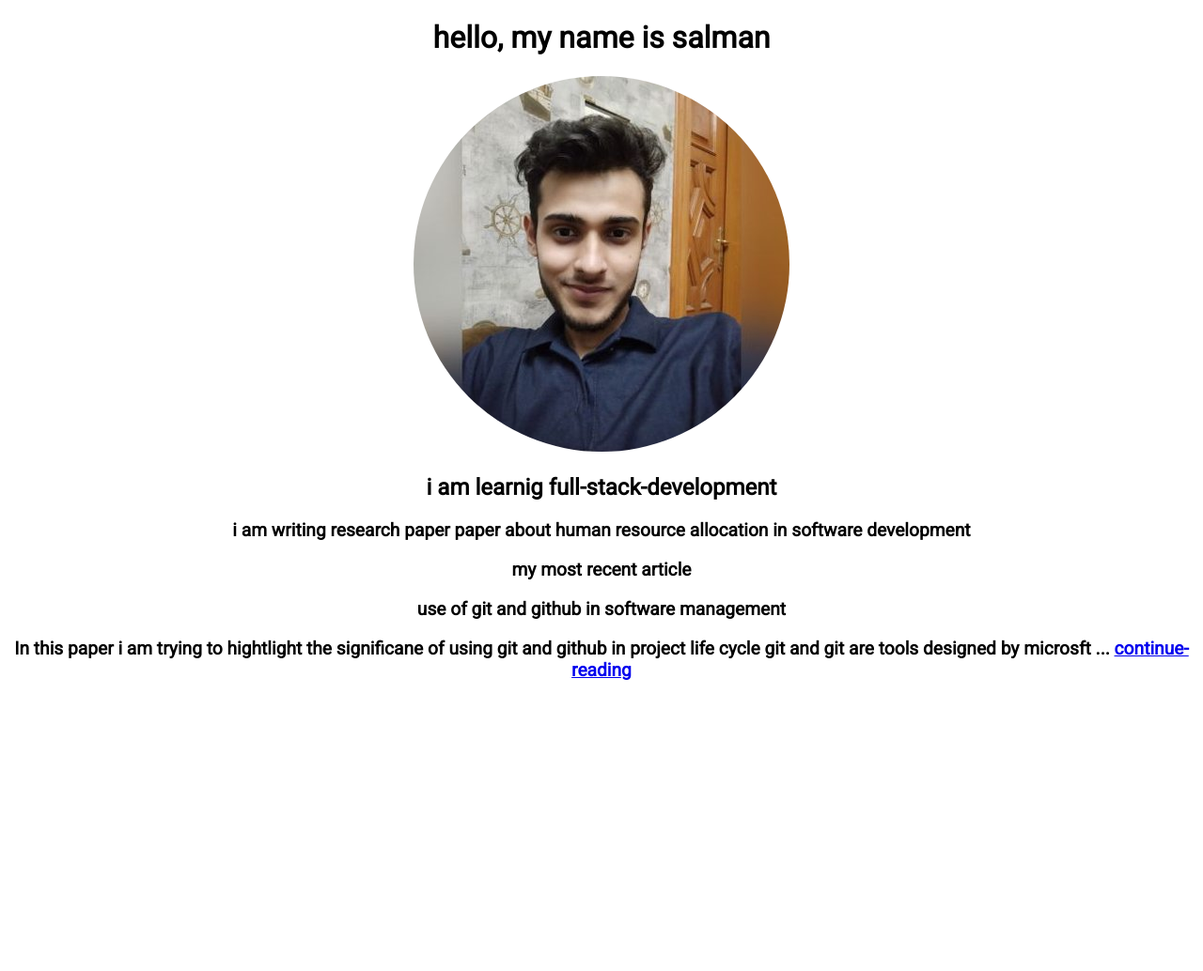
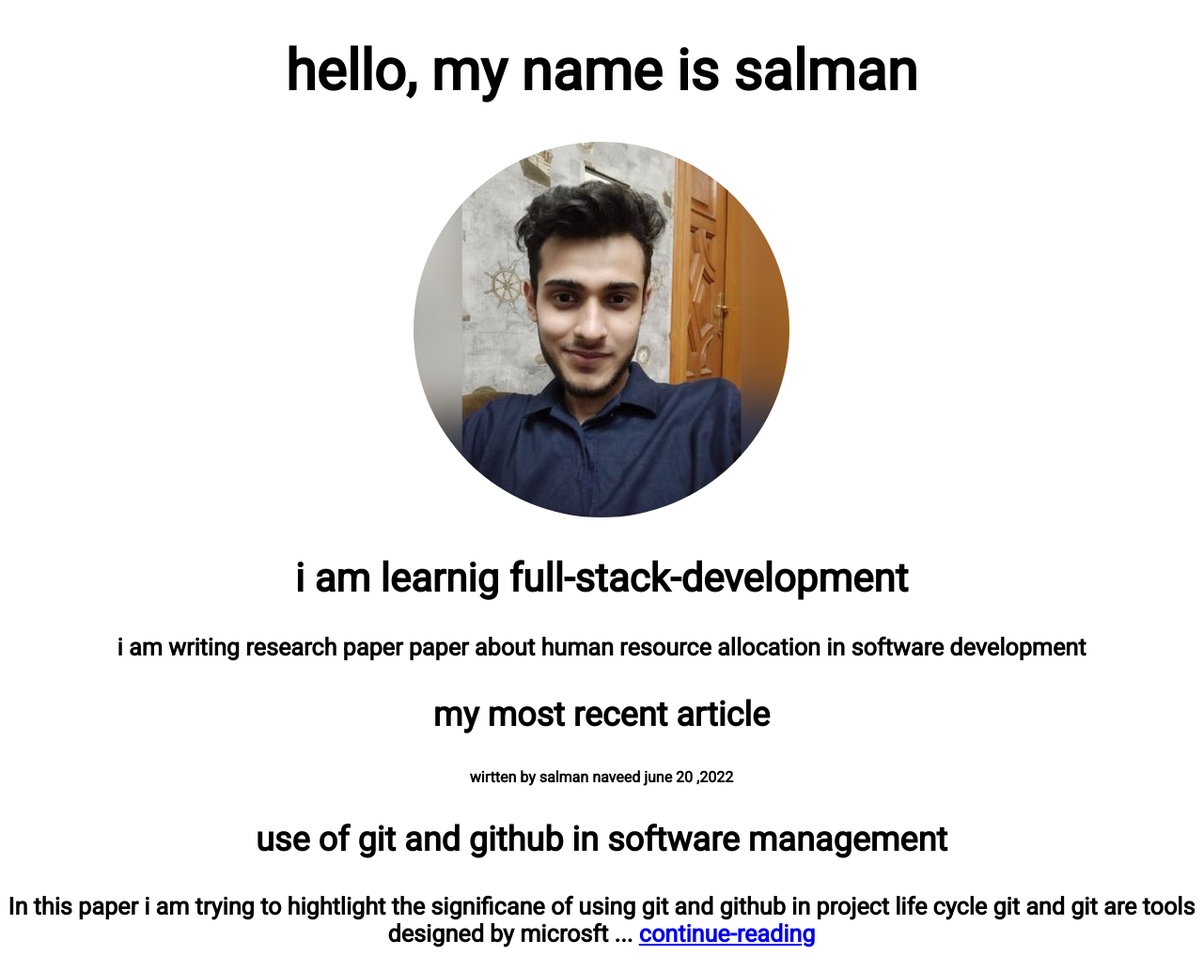
Before and after one commit to salman774/detail-profile, a plain HTML site: page index.html in a window 1280 px wide. Shown: the whole page at 94% size. Before the commit the page ends 800 px from the top, so only its background shows below. Drawn offline with Linux system fonts and the light colour scheme.

Commit message:
added new font-sizes

```diff
--- a/index.css
+++ b/index.css
@@ -1,14 +1,29 @@
 body {
     text-align: center;
     font-family: 'Roboto', sans-serif;
+    font-size: 21px;
+    font-weight: 300;
 }
 
 img {
     border-radius: 50%;
 }
 
+main h1 {
+    font-size: 60px;
+}
+
+main h2 {
+    font-size: 42px;
+
+}
+
 main h3 {
-    font-size: larger;
+    font-size: 36px;
+}
+
+main h4 {
+    font-size: 16px
 }
 
 main p {
--- a/index.html
+++ b/index.html
@@ -20,6 +20,7 @@
         <h2>i am learnig full-stack-development</h2>
         <p>i am writing research paper paper about human resource allocation in software development </p>
         <h3>my most recent article </h3>
+        <h4>wirtten by salman naveed june 20 ,2022</h4>
         <h3>use of git and github in software management </h3>
         <p>In this paper i am trying to hightlight the significane of using git and github in project life cycle
             git and git are tools designed by microsft ... <a href="#">continue-reading</a>
```
